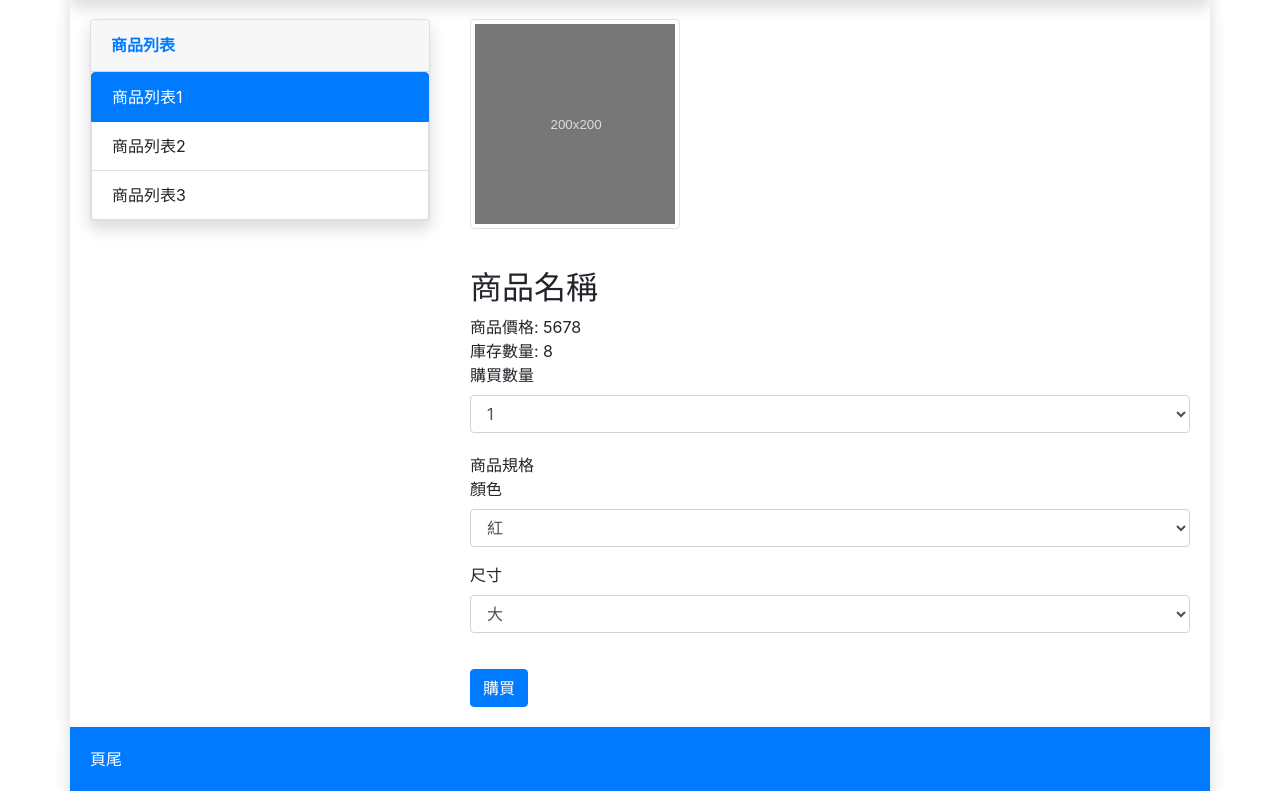
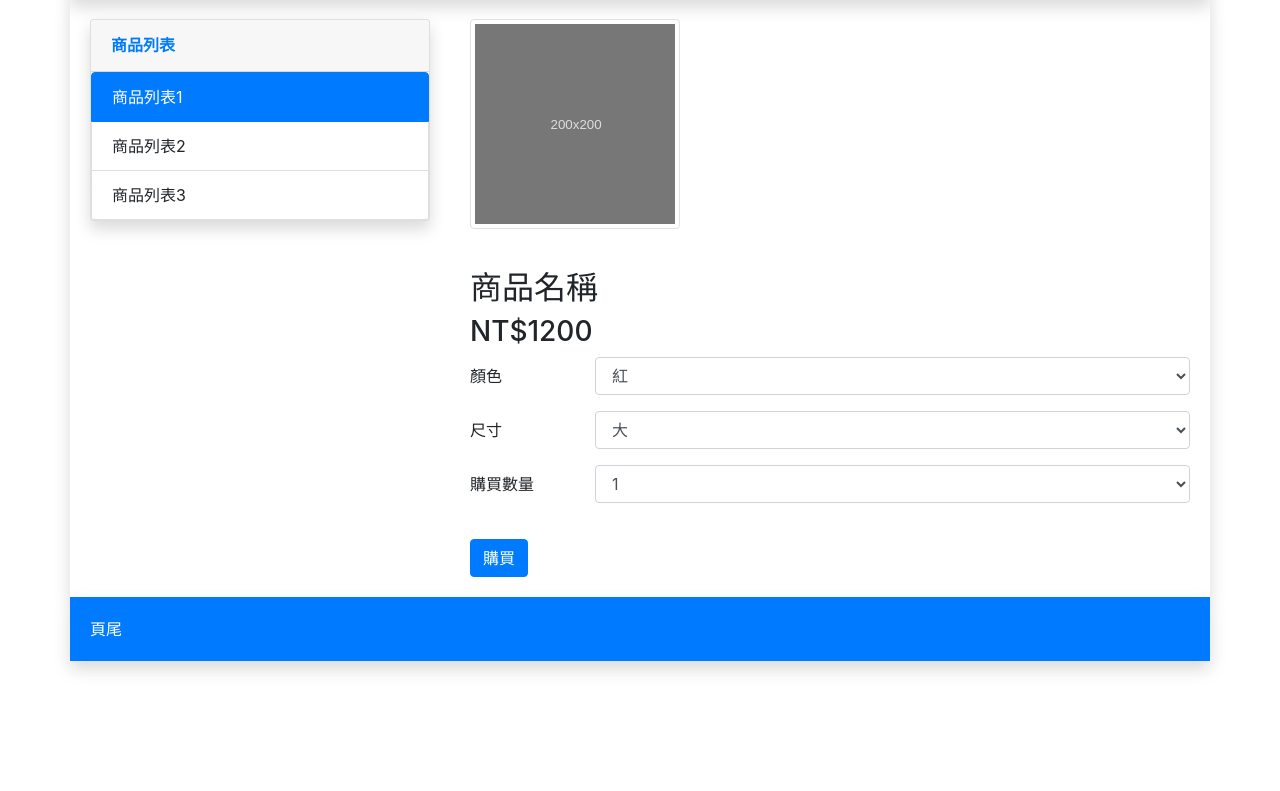
Before and after one commit to twemango/easycart, a PHP site: page /prod_detail.php in a window 1280 px wide. Shown: the part 65-856 px from the top of the page. After the commit the page ends 738 px from the top, so only its background shows below. Run offline with PHP 8.4, Linux system fonts and the light colour scheme; some libraries are stand-ins or nearby versions.

Commit message:
購物車切版v1.2.1

```diff
--- a/prod_detail.php
+++ b/prod_detail.php
@@ -23,52 +23,52 @@
         </div>
         <div class="col-3 card-body"></div>
 
-
         <!-- 商品名稱 -->
         <h2>商品名稱</h2>
         <!-- 商品價格 -->
-        <div>商品價格: 5678</div>
-        <div>庫存數量: 8</div>
+        <h3>NT$1200</h3>
         <form>
-        <!-- 商品數量_start -->
-        <div class="form-group">
-            <label for="exampleFormControlSelect1">購買數量</label>
-            <select class="form-control" id="exampleFormControlSelect1">
-            <option value="op" selected>1</option>
-            <option value="op">2</option>
-            <option value="op">3</option>
-            </select>
-        </div>
-
-        <!-- 商品數量_end -->
         <!-- 商品規格_start -->
-        <div style="margin-top:20px">商品規格</div>
-        <div class="form-group">
-            <label for="exampleFormControlSelect1">顏色</label>
+        <div class="form-group row">
+            <label for="exampleFormControlSelect1" class="col-sm-2 col-form-label">顏色</label>
+            <div class="col-sm-10">
                 <select class="form-control" id="exampleFormControlSelect1">
                     <option value="op" selected>紅</option>
                     <option value="op">綠</option>
                     <option value="op">藍</option>
                 </select>
             </div>
-        <div class="form-group">
-            <label for="exampleFormControlSelect1">尺寸</label>
-            <select class="form-control" id="exampleFormControlSelect1">
+        </div>
+
+        <div class="form-group row">
+            <label for="exampleFormControlSelect2" class="col-sm-2 col-form-label">尺寸</label>
+            <div class="col-sm-10">
+                <select class="form-control" id="exampleFormControlSelect2">
                     <option value="op" selected>大</option>
                     <option value="op">中</option>
                     <option value="op">小</option>
                 </select>
             </div>
+        </div>
         <!-- 商品規格_end -->
+
+        <!-- 購買數量_start -->
+        <div class="form-group row">
+            <label for="exampleFormControlSelect3" class="col-sm-2 col-form-label">購買數量</label>
+            <div class="col-sm-10">
+                <select class="form-control" id="exampleFormControlSelect3">
+                    <option value="op" selected>1</option>
+                    <option value="op">2</option>
+                    <option value="op">3</option>
+                </select>
+            </div>
+        </div>
+        <!-- 購買數量_end -->
 
         <button style="margin-top:20px" type="submit" class="btn btn-primary">購買</button>
         </form>
 
     </div>
-
-
-
 </div>
 
-
 <?php include_once("include/footer.php"); ?>
```
Lines whose indentation alone changed are shown as unchanged.
